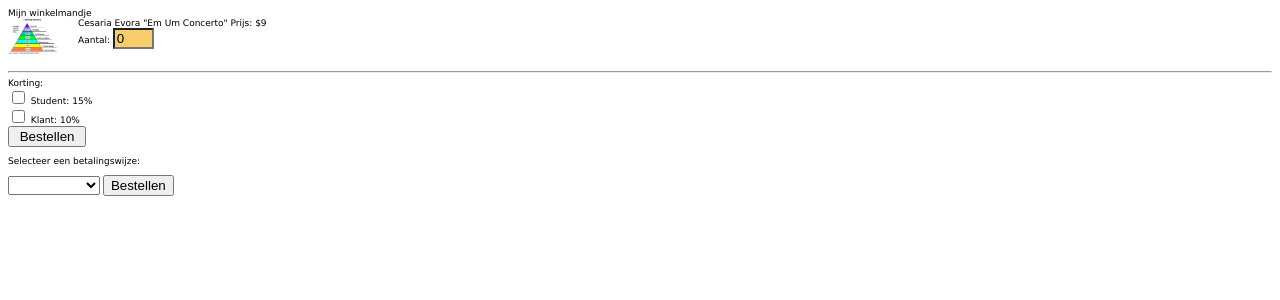
After one commit to flexiblaze/V, a PHP site: page /lab.1.11.php in a window 1280 px wide. The commit adds this page. Shown: the top 300 px of the page. Run offline with PHP 8.4, Linux system fonts and the light colour scheme.

Commit message:
php learned

```diff
--- /dev/null
+++ b/book/backend/lab/lab.1.11.php
@@ -0,0 +1,85 @@
+<!DOCTYPE html>
+<html lang="nl">
+<head>
+    <meta http-equiv="Content-Type" content="text/html"; charset="UTF-8"/>
+     <style>
+     .album{clear: left; width: 100%;}
+     .omslag{float: left;}
+     .gegevens{float: left; padding-left: 20px;}
+     .korting{clear: left;}
+     .aantal{background-color: #f8ce6c;}
+      </style>
+
+      <title>Mijn winkelmandje</title>
+</head>
+<body style="font-family: Verdana; font-size:9px;"
+<h3>Mijn winkelmandje</h3>
+<form name="albums" action="" method="post">
+<div class="album">
+<div class="omslag">
+    <img src="unnamed.jpg" width="50px" alt="X"/>
+
+</div>
+<div class="gegevens">
+    Cesaria Evora "Em Um Concerto" Prijs: $9
+    <input type="hidden" name="albumcode[0]" value="001">
+    <input type="hidden" name="artiest[0]" value="Cesaria Evora">
+    <input type="hidden" name="album[0]" value="Em Um Concerto">
+    <input type="hidden" name="prijs[0]" value="9">
+    <input type="hidden" name="genre[0]" value="World">
+    <br /> Aantal:
+    <input type="text" size="2" maxlength="3" name="aantal[0]" class="aantal" value="0">
+
+</div>
+</div>
+
+<div class="korting">
+    <br> <hr />Korting:<br />
+    <input type="checkbox" name="student" value="15" />
+    Student: 15%<br />
+    <input type="checkbox" name="klant" value="10" />
+    Klant: 10%<br />
+    <input type="submit" width="300px" name="verzenden" value=" Bestellen " />
+
+</div>
+</form>
+
+<?php
+
+$korting = 0;
+$besteldeAlbums= 0;
+
+
+if( isset($_POST["aantal"][0])){
+     $besteldeAlbums = $besteldeAlbums + ($_POST["aantal"][0]);
+     echo "<br>" . "Bestelde albums: ". $besteldeAlbums;
+}
+
+if(isset($_POST["student"], $_POST["klant"])){
+    $korting = $korting + 25;
+    echo "<br>" . "Korting is: " . $korting . "%";
+}elseif(isset($_POST["student"])){
+    $korting = $korting +15;
+    echo "<br>" . "Korting is: " . $korting . "%";
+}elseif( isset($_POST["klant"])) {
+  $korting = $korting + 10;
+  echo "<br>" . "Korting is: " . $korting . "%";
+}
+?>
+
+<form name="order" action="" method="post">
+        <p>Selecteer een betalingswijze:</p>
+   <select name="betaling" value="true">
+<option value=" "></option>
+<option value="paypal">PayPal</option>
+<option value="visa">Visa</option>
+<option value="MasterCard">MasterCard</option>
+<option value="Ideal">Ideal</option>
+</select>
+<input type="submit" name="submit" value="Bestellen">
+
+<?php
+
+
+?>
+</html>
```
Also changed, not shown: book/backend/lab/lab1.10.php (renamed from book/backend/winkelmandje.php, +24 -2 lines), book/backend/opgave/match.php (added, +41 -0 lines), book/backend/opgave/switch.php (added, +50 -0 lines), book/backend/lab/unnamed.jpg (renamed from book/backend/unnamed.jpg).
